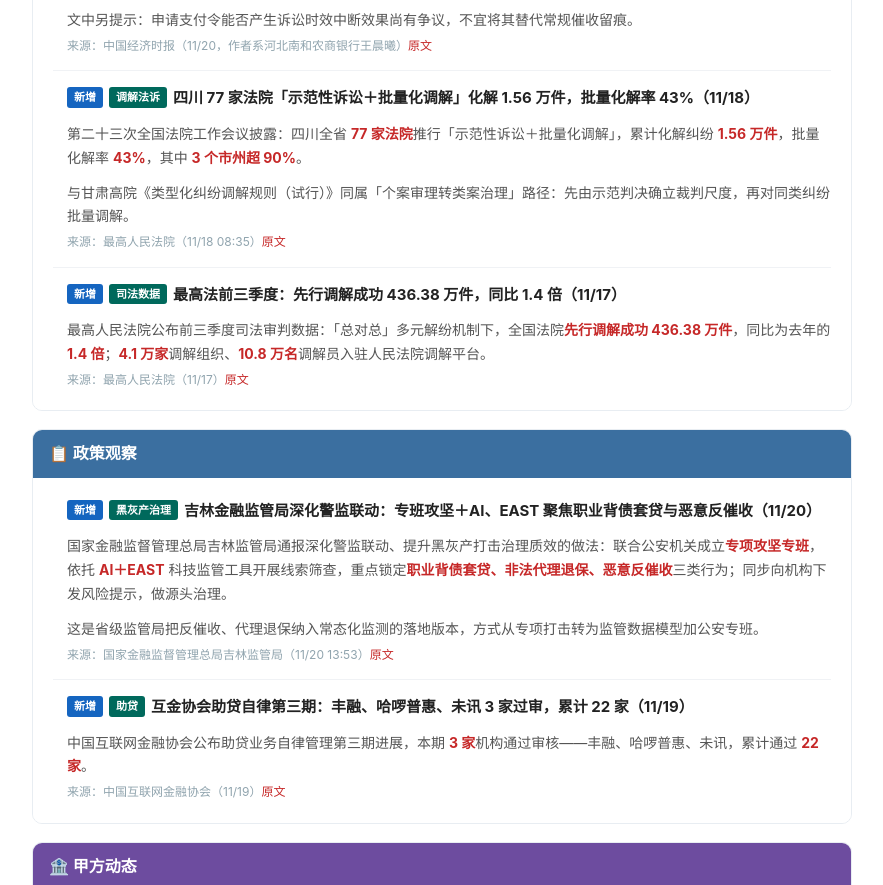
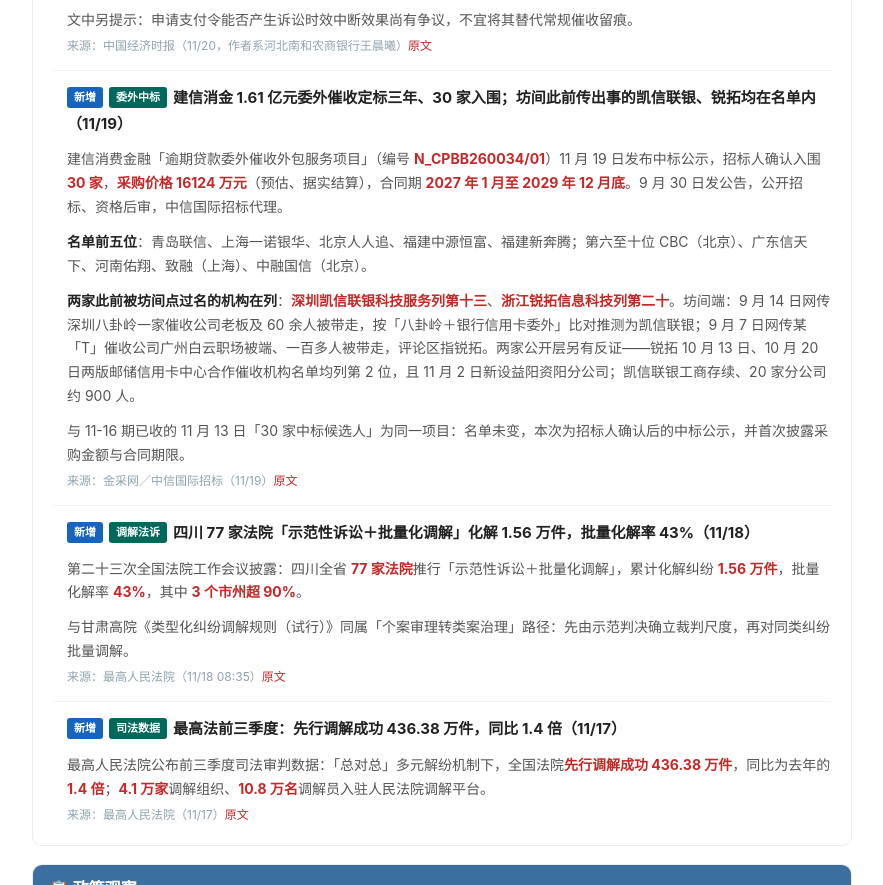
Before and after one commit to shirleyxue07/saochu-daily, a plain HTML site: page 2026-11-20.html in a window 1280 px wide. Shown: the part 987-1872 px from the top of the page, without its empty margins (198-1081 px from the left). Drawn offline with Linux system fonts and the light colour scheme.

```diff
--- a/2026-11-20.html
+++ b/2026-11-20.html
@@ -68,6 +68,12 @@ body{font-family:-apple-system,BlinkMacSystemFont,"PingFang SC","Microsoft YaHei
       <div class="i-content"><div class="pblock">《中国经济时报》11 月 20 日刊发河北南和农商银行王晨曦文章，把支付令定位为清收的<strong style="color:#c62828">「第一道筛选器」</strong>——用最低成本筛出无争议债权，把诉讼资源留给确有争议的案件。制度成本：申请书按财产案件受理费的<strong style="color:#c62828">三分之一</strong>交纳；法院五日内决定是否受理、受理后十五日内发出；全程书面审查、不开庭、不对审；债务人十五日内不异议即取得执行力。</div><div class="pblock"><strong style="color:#222">四重堵点</strong>：①<strong style="color:#222">送达</strong>——「支付令能够送达」是受理条件，而督促程序不适用公告送达，留置送达也须向本人送达；线上借款人地址自填、手机号频繁变更，异地失联后邮寄极易退回；合同里概括的电子送达条款能否延伸到司法文书，各地法院口径不一。②<strong style="color:#222">异议</strong>——异议无需理由与证据，一句书面异议即终结督促程序、支付令自行失效，银行须重新立案并补交受理费，程序空转。③<strong style="color:#222">举证</strong>——书面审查不等于降低证明要求，电子合同、身份核验、放款流水、还款记录须相互印证，电子签名或时间戳缺可验证认证支撑则难过审查。④<strong style="color:#222">管辖</strong>——督促程序由债务人住所地基层法院管辖，不因合同约定改变，客户分布全国就难以集中作业。</div><div class="pblock"><strong style="color:#222">银行端四条路径</strong>：把「可送达」写进合同（单列送达地址确认与电子送达同意条款，明确适用于诉讼、督促与执行程序）｜把「可证明」做成标准件（要素化债权证据包，与申请书要素一一对应）｜把「可批量」落到流程（按住所地归集、模板化生成、对接电子督促程序，同一借款人多笔债权合并申请）｜把「可衔接」设计成闭环（与诉前财产保全并行推进，异议后按期决定是否转诉，小额薄弱案件转调解或核销，按金额、账龄、地址有效性建分流模型）。</div><div class="pblock">文中另提示：申请支付令能否产生诉讼时效中断效果尚有争议，不宜将其替代常规催收留痕。</div>
       </div>
       <div class="i-src">来源：中国经济时报（11/20，作者系河北南和农商银行王晨曦）<a href="https://lib.cet.com.cn/paper/szb_con/545564.html" target="_blank">原文</a></div>
+    </div>
+    <div class="item">
+      <div class="i-title"><span class="tag-new">新增</span><span class="tag-in">委外中标</span>建信消金 1.61 亿元委外催收定标三年、30 家入围；坊间此前传出事的凯信联银、锐拓均在名单内（11/19）</div>
+      <div class="i-content"><div class="pblock">建信消费金融「逾期贷款委外催收外包服务项目」（编号 <strong style="color:#c62828">N_CPBB260034/01</strong>）11 月 19 日发布中标公示，招标人确认入围 <strong style="color:#c62828">30 家</strong>，<strong style="color:#c62828">采购价格 16124 万元</strong>（预估、据实结算），合同期 <strong style="color:#c62828">2027 年 1 月至 2029 年 12 月底</strong>。9 月 30 日发公告，公开招标、资格后审，中信国际招标代理。</div><div class="pblock"><strong style="color:#222">名单前五位</strong>：青岛联信、上海一诺银华、北京人人追、福建中源恒富、福建新奔腾；第六至十位 CBC（北京）、广东信天下、河南佑翔、致融（上海）、中融国信（北京）。</div><div class="pblock"><strong style="color:#222">两家此前被坊间点过名的机构在列</strong>：<strong style="color:#c62828">深圳凯信联银科技服务列第十三</strong>、<strong style="color:#c62828">浙江锐拓信息科技列第二十</strong>。坊间端：9 月 14 日网传深圳八卦岭一家催收公司老板及 60 余人被带走，按「八卦岭＋银行信用卡委外」比对推测为凯信联银；9 月 7 日网传某「T」催收公司广州白云职场被端、一百多人被带走，评论区指锐拓。两家公开层另有反证——锐拓 10 月 13 日、10 月 20 日两版邮储信用卡中心合作催收机构名单均列第 2 位，且 11 月 2 日新设益阳资阳分公司；凯信联银工商存续、20 家分公司约 900 人。</div><div class="pblock">与 11-16 期已收的 11 月 13 日「30 家中标候选人」为同一项目：名单未变，本次为招标人确认后的中标公示，并首次披露采购金额与合同期限。</div>
+      </div>
+      <div class="i-src">来源：金采网／中信国际招标（11/19）<a href="http://mp.weixin.qq.com/s?__biz=Mzg2OTkwMzkwOQ==&mid=2247488638&idx=1&sn=e31eecd573fd946560424d8ee3050dcf" target="_blank">原文</a></div>
     </div>
 <div class="item">
       <div class="i-title"><span class="tag-new">新增</span><span class="tag-in">调解法诉</span>四川 77 家法院「示范性诉讼＋批量化调解」化解 1.56 万件，批量化解率 43%（11/18）</div>
```
